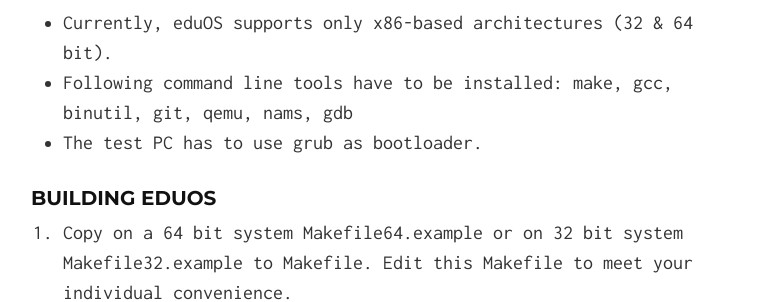
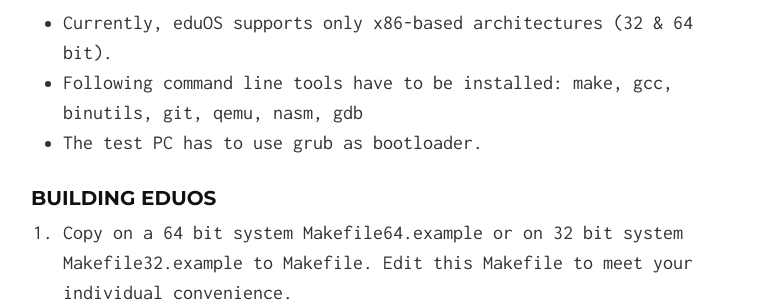
Before and after one commit to RWTH-OS/eduOS, a Jekyll site: the page built from index.md, in a window 1280 px wide and 900 px high, scrolled down 1446 px. Shown: the part 188-490 px from the top of the window, without its empty margins (257-1021 px from the left). Built offline with Jekyll 4.4.1, drawn with Linux system fonts in a browser that asks for light colours.

Commit message:
remove typos

```diff
--- a/index.md
+++ b/index.md
@@ -55,7 +55,7 @@ Most parts of the source code is BSD licensed (3-clause). Please look into the s
 
 * Currently, eduOS supports only x86-based architectures (32 & 64 bit).
 * Following command line tools have to be installed:
-  make, gcc, binutil, git, qemu, nams, gdb
+  make, gcc, binutils, git, qemu, nasm, gdb
 * The test PC has to use grub as bootloader.
 
 ### Building eduOS
```
